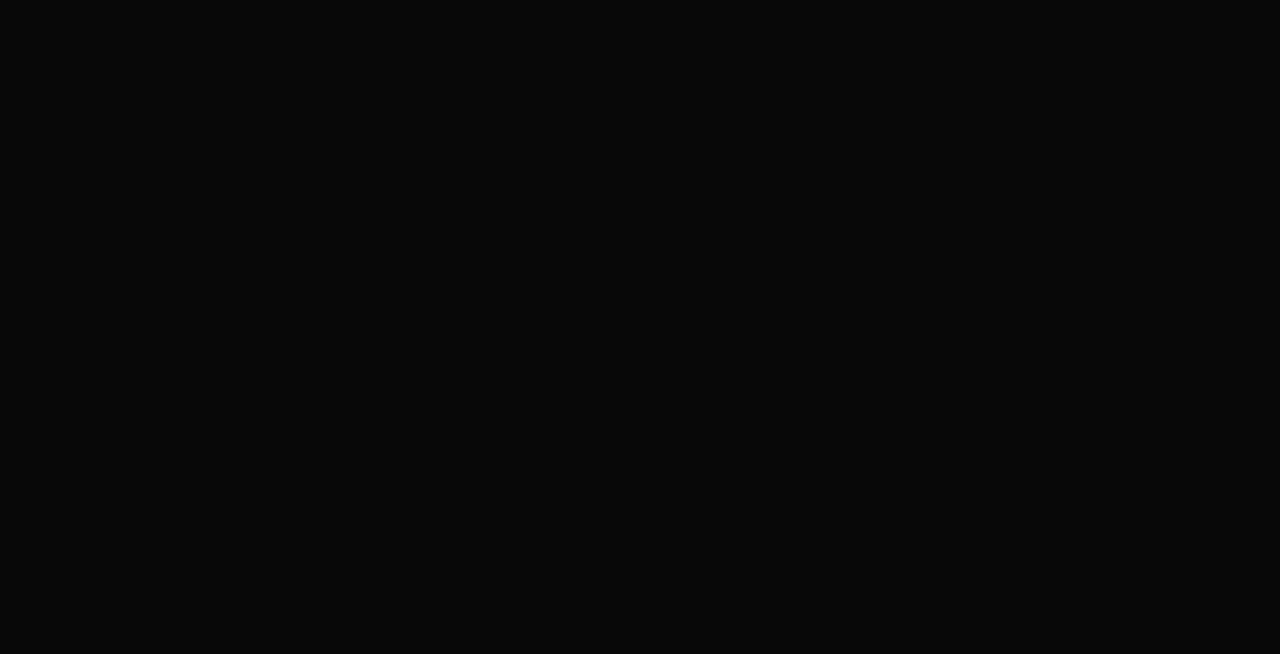
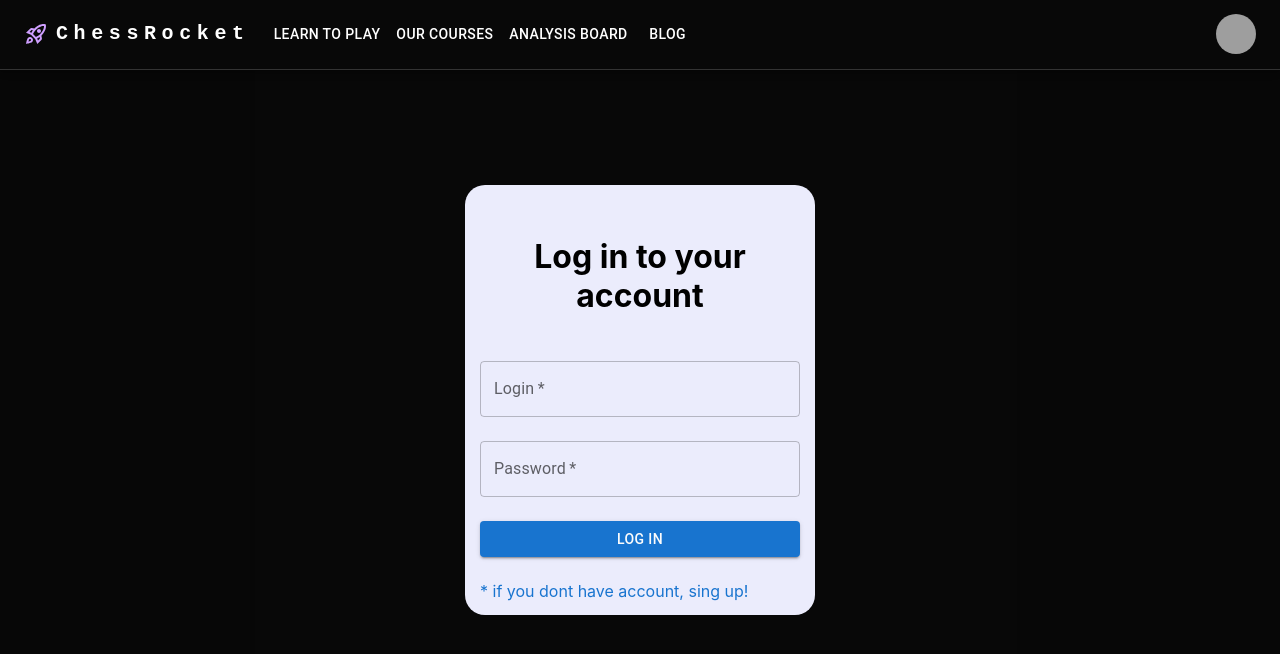
Before and after one commit to M4rcinWisniewski/M4rcinWisniewski.github.io, a React (Create React App) app: page /Login in a window 1280 px wide. Shown: the top 654 px of the page. Built offline with nearby package versions, Linux system fonts and the light colour scheme; grey boxes are pictures that could not be loaded.

Commit message:
added log in route

```diff
--- a/src/App.jsx
+++ b/src/App.jsx
@@ -3,12 +3,14 @@ import React from 'react'
 import Home from './Routes/Home'
 import {Route} from "wouter";
 import Courses from './Routes/Courses';
+import LogInForm from './Routes/SignUp';
 
 function App(){
   return(
     <>
       <Route path="/" component={Home} />
       <Route path="/Courses" component={Courses} />
+      <Route path="/Login" component={LogInForm}/>
     </>
   )
 }
--- a/src/Routes/SignUp.jsx
+++ b/src/Routes/SignUp.jsx
@@ -0,0 +1,41 @@
+import ResponsiveAppBar from '../components/NavBard'
+import Form from '../components/Form'
+
+
+
+const LogInForm = () => {
+    return (
+        <>
+            <ResponsiveAppBar />
+            <form style={{
+                display: 'flex',
+                justifyContent: 'center',
+                alignItems: 'center',
+                height: '100vh',
+                opacity: '99%',
+                width: '100vw',
+                background: '#080808'
+
+
+                }}>
+            <div style={{
+                backgroundColor: '#eeefff',
+                width: '25vw',
+                height: '50vh',
+                display: 'flex',
+                justifyContent: 'center',
+                padding: '15px',
+                borderRadius: '20px'
+
+
+            }}>
+                <Form />
+            </div>
+            </form>
+
+        </>
+
+    )
+}
+
+export default LogInForm
--- /dev/null
+++ b/src/components/Form.jsx
@@ -0,0 +1,69 @@
+import { TextField, Typography } from "@mui/material"
+import Button from '@mui/material/Button';
+
+import '../style/board.css'
+const Form = () => {
+
+
+
+
+    const textFieldStyle = {
+        color: "black", // Set the text color to black
+        borderRadius: "4px", // Add some border radius for a rounded look
+        width: '25vw'
+
+      };
+      const placeholderStyle = {
+        color: "#181818", // Change the placeholder color here
+      };
+
+    return (
+        <form style={{
+            display: 'flex',
+            flexDirection: 'column',
+            marginTop: '2vh',
+            gap: '3vh'
+        }}>
+            <h1 className="h1--logIn" style={{textAlign: 'center'}}>Log in to your account</h1>
+        <TextField
+        required
+        id="outlined-basic"
+        label="Login"
+        variant="outlined"
+        color="primary"
+        style={textFieldStyle} // Apply the custom style
+        InputProps={{
+            inputProps: { style: placeholderStyle },
+            sx: {
+                "& .MuiInputLabel-root": {
+                  color: placeholderStyle.color, // Set the label color to the same as placeholder color
+                },
+            }
+          }}
+
+      />
+              <TextField
+        required
+        id="outlined-basic"
+        label="Password"
+        type="password"
+        variant="outlined"
+        color="primary"
+        style={textFieldStyle} // Apply the custom style
+        InputProps={{
+            inputProps: { style: placeholderStyle },
+            sx: {
+                "& .MuiInputLabel-root": {
+                  color: placeholderStyle.color, // Set the label color to the same as placeholder color
+                },
+            }
+          }}
+
+      />
+      <Button variant="contained" color="primary">Log In</Button>
+      <Typography variant="text" color="primary" sx={{textTransform: 'lowercase ! important', cursor: 'pointer'}}>* If you dont have account, sing up!</Typography>
+      </form>
+    )
+}
+
+export default Form
--- a/src/components/Logo.jsx
+++ b/src/components/Logo.jsx
@@ -2,6 +2,7 @@
 import image from '../static/purple.png'
 import '../style/board.css'
 import Button from '@mui/material/Button';
+import { Link,  } from "wouter";
 
 const Logo = () => {
 
@@ -12,6 +13,7 @@ const Logo = () => {
         // fontFamily: 'Lilita One, cursive',
         fontFamily: 'Inter, sans-serif',
         textShadow: '4px 4px 6px #755991',
+
 
 
     }
@@ -54,6 +56,8 @@ const Logo = () => {
             height: '40vh',
             display: 'flex',
             justifyContent: 'center',
+            alignItems: 'center',
+            marginTop: '3.5vh',
             gap: '10vw',
             // flexWrap: 'wrap-reverse'
 
@@ -65,8 +69,8 @@ const Logo = () => {
                 justifyContent: 'left',
                 gap: '2vw',
             }}>
-                <Button variant="contained" style={styles3}>Sing up!</Button>
-                <Button variant="outlined" style={styles4}>Courses</Button>
+                <Link href='/Login' style={{textDecoration: 'none', color: '#181818'}}><Button variant="contained" style={styles3}>Sing up!</Button></Link>
+                <Link href='/Login' style={{textDecoration: 'none', color: '#181818'}}><Button variant="outlined" style={styles4}>Courses</Button></Link>
             </div>
             </div>
             <img src={image} alt="" id="imageId"style={{
--- a/src/components/NavBard.jsx
+++ b/src/components/NavBard.jsx
@@ -19,8 +19,19 @@ const  linkStyle = {
   textDecoration: 'none'
 }
 
-const pages = [ <Link href="/" style={linkStyle}>Tournaments</Link>, <Link href="/Courses" style={linkStyle}>Our Courses</Link>, 'Analysis Board', 'Blog', ];
-const settings = [ 'Log in', 'Sign in'];
+const pages = [
+
+  <Link href="/Learn-to-play" style={linkStyle}>Learn to play</Link>,
+  <Link href="/Courses" style={linkStyle}>Our Courses</Link>,
+  <Link href="/Analysis" style={linkStyle}>Analysis Board</Link>,
+  <Link href="/Blog" style={linkStyle}>Blog</Link>
+];
+
+
+const settings = [
+  <Link href='/Login' style={{textDecoration: 'none', color: '#181818'}}>Log in</Link>,
+  <Link href='/Login' style={{textDecoration: 'none', color: '#181818'}}>Sign in</Link>
+];
 
 function ResponsiveAppBar() {
   const [anchorElNav, setAnchorElNav] = React.useState(null);
@@ -42,7 +53,7 @@ function ResponsiveAppBar() {
   };
 
   return (
-    <AppBar sx={{bgcolor: "#080808", m: 0, borderBottom: 'solid #333 .5px'}}position="static">
+    <AppBar sx={{bgcolor: "#080808", m: 0, borderBottom: 'solid #333 .5px'}}position="fixed">
       <Container maxWidth="auto">
         <Toolbar disableGutters>
           <RocketLaunchOutlinedIcon sx={{ display: { xs: 'none', md: 'flex' }, mr: 1 , color: '#CF9FFF'}} />
--- a/src/style/board.css
+++ b/src/style/board.css
@@ -12,7 +12,7 @@
     overflow-x: auto;
 } */
 
-.h3-font, h2 {
+.h3-font, h2  {
     font-family: 'Dancing Script', cursive;
 
 }
```
